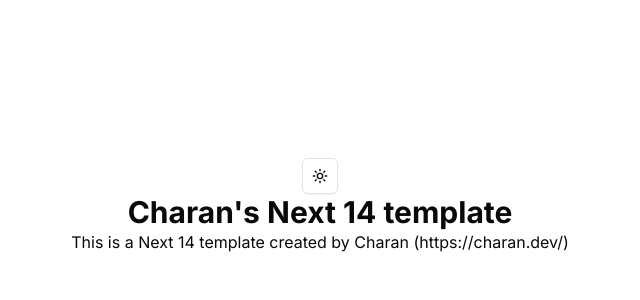
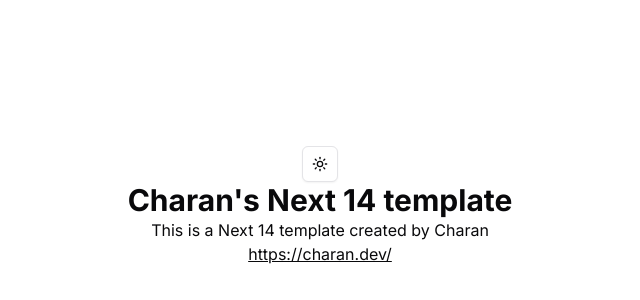
Before and after one commit to CharanMN7/nextjs-frontend-template, a Next.js app: page / in a window 1280 px wide. Shown: the part 194-494 px from the top of the page, without its empty margins (320-960 px from the left). Built offline with nearby package versions, Linux system fonts and the light colour scheme.

Commit message:
Modified the link to lool slightly better.

```diff
--- a/app/page.tsx
+++ b/app/page.tsx
@@ -9,11 +9,14 @@ export default function Home() {
       </div>
       <h1 className="text-3xl font-bold">Charan&apos;s Next 14 template</h1>
       <p>
-        This is a Next 14 template created by Charan (
-        <Link href="https://charan.dev/" target="_blank">
+        This is a Next 14 template created by Charan <br />
+        <Link
+          href="https://charan.dev/"
+          target="_blank"
+          className="underline hover:text-blue-500"
+        >
           https://charan.dev/
         </Link>
-        )
       </p>
     </div>
   );
```
